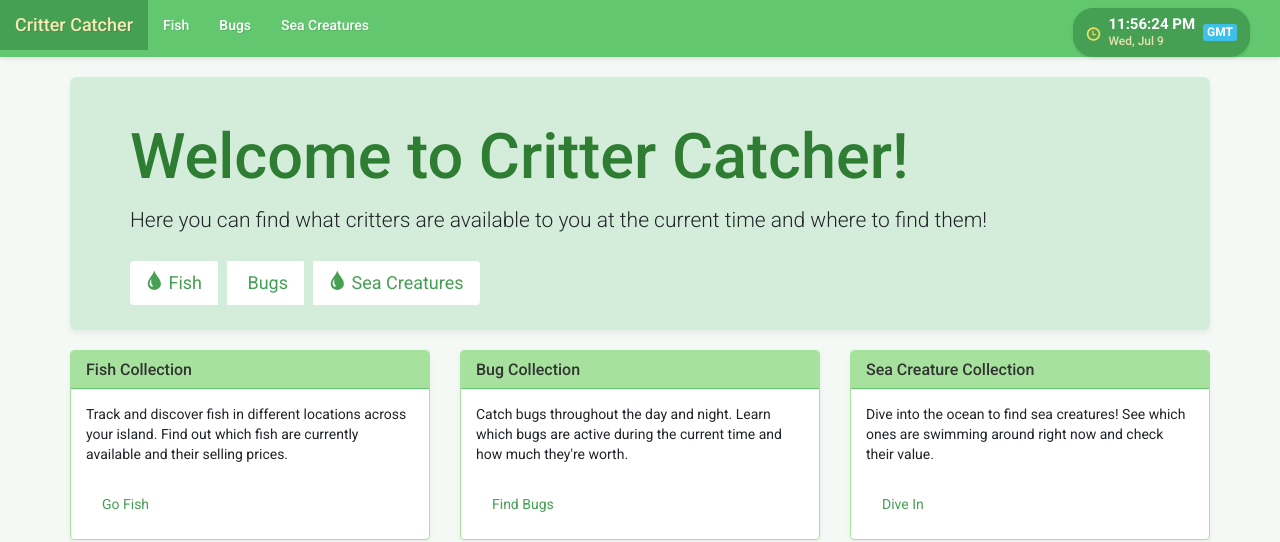
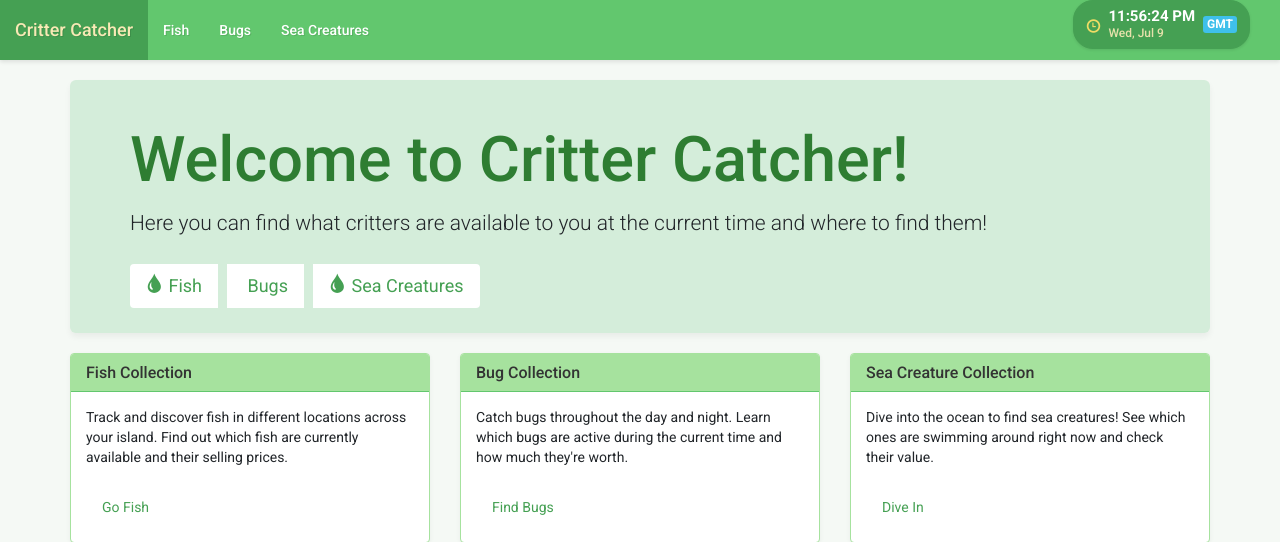
Before and after one commit to jonathanfeng/new_horizons, a Flask app: page / in a window 1280 px wide. Shown: the top 542 px of the page. Run offline with Flask 2, Linux system fonts and the light colour scheme; some libraries are stand-ins or nearby versions.

Commit message:
Update base.html

```diff
--- a/app/templates/base.html
+++ b/app/templates/base.html
@@ -82,13 +82,22 @@ body {
     border-color: var(--ac-dark-green);
     border-radius: 0;
     box-shadow: 0 2px 4px rgba(0, 0, 0, 0.1);
+    min-height: 60px;
 }
 
-.navbar-default .navbar-brand,
+.navbar-default .navbar-brand {
+    color: white;
+    font-weight: 500;
+    text-shadow: 1px 1px 0 rgba(0, 0, 0, 0.1);
+    height: 60px;
+    line-height: 30px;
+}
+
 .navbar-default .navbar-nav > li > a {
     color: white;
     font-weight: 500;
     text-shadow: 1px 1px 0 rgba(0, 0, 0, 0.1);
+    line-height: 30px;
 }
 
 .navbar-default .navbar-brand:hover,
@@ -158,6 +167,13 @@ body {
     display: inline-block;
     position: relative;
     margin-right: 15px;
+    height: 100%;
+}
+
+.navbar-right {
+    height: 60px;
+    display: flex;
+    align-items: center;
 }
 
 #navbar-clock {
@@ -171,7 +187,6 @@ body {
     font-weight: 500;
     transition: background-color 0.2s;
     cursor: default;
-    margin-top: 8px;
     box-shadow: 0 1px 3px rgba(0, 0, 0, 0.1);
 }
 
```
